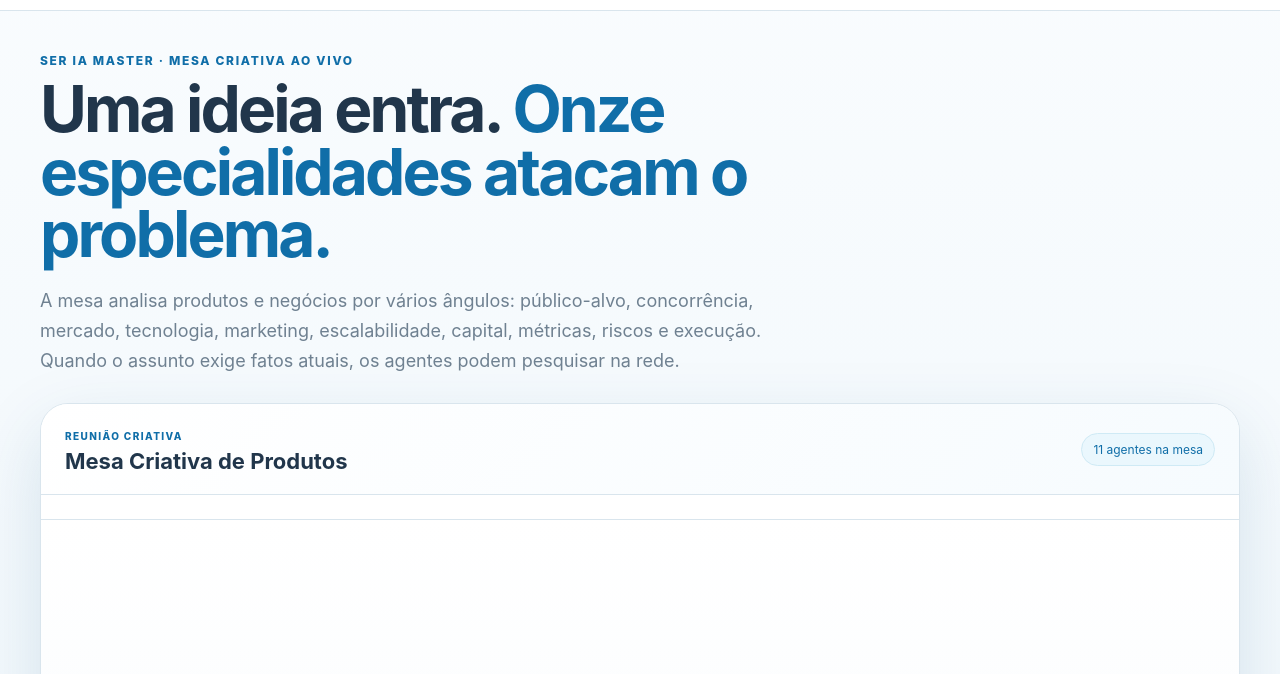
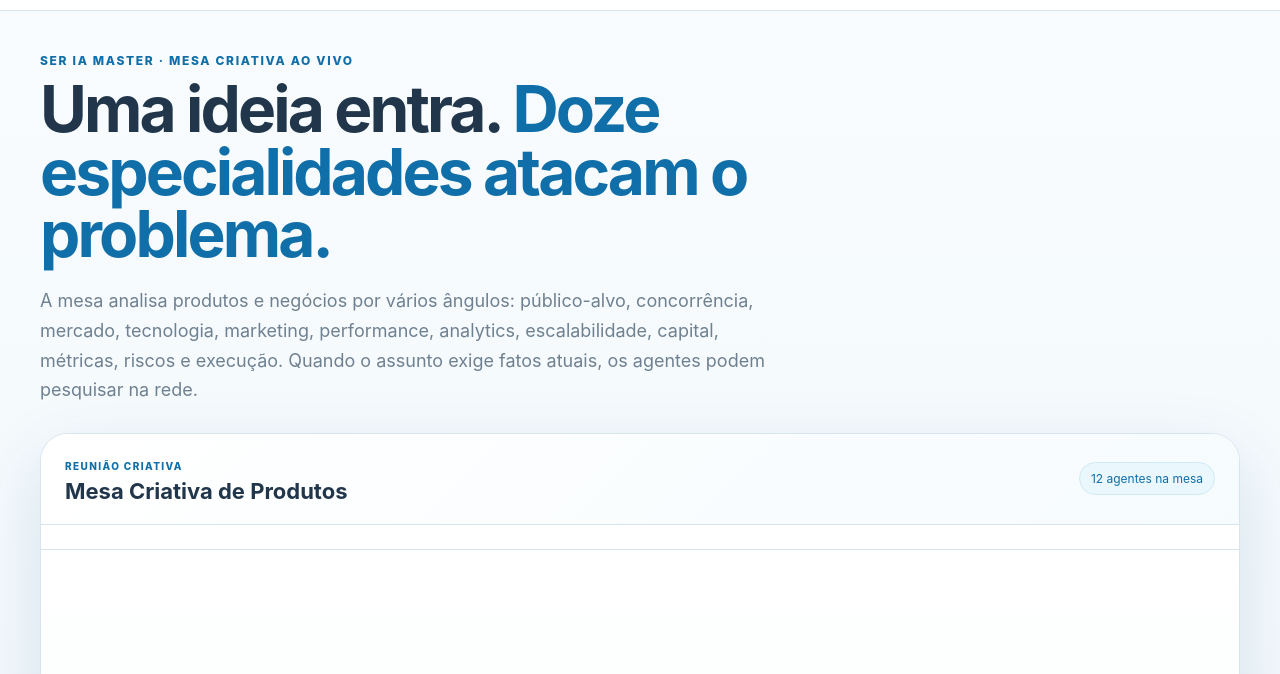
Before and after one commit to sercominteligente/sercomtec, a website: page site/master/community/index.html in a window 1280 px wide. Shown: the part 77-751 px from the top of the page. Drawn offline with Linux system fonts and the light colour scheme; no server answers.

Commit message:
ui(master): update public council to twelve specialists

```diff
--- a/site/master/community/index.html
+++ b/site/master/community/index.html
@@ -23,8 +23,8 @@
   <main class="shell">
     <section class="intro">
       <p class="eyebrow">SER IA MASTER · MESA CRIATIVA AO VIVO</p>
-      <h1>Uma ideia entra. <span>Onze especialidades atacam o problema.</span></h1>
-      <p>A mesa analisa produtos e negócios por vários ângulos: público-alvo, concorrência, mercado, tecnologia, marketing, escalabilidade, capital, métricas, riscos e execução. Quando o assunto exige fatos atuais, os agentes podem pesquisar na rede.</p>
+      <h1>Uma ideia entra. <span>Doze especialidades atacam o problema.</span></h1>
+      <p>A mesa analisa produtos e negócios por vários ângulos: público-alvo, concorrência, mercado, tecnologia, marketing, performance, analytics, escalabilidade, capital, métricas, riscos e execução. Quando o assunto exige fatos atuais, os agentes podem pesquisar na rede.</p>
     </section>
 
     <section class="chat-card" id="chat-card" aria-label="Mesa Criativa de Produtos">
@@ -33,7 +33,7 @@
           <span class="kicker">REUNIÃO CRIATIVA</span>
           <h2 id="room-title">Mesa Criativa de Produtos</h2>
         </div>
-        <div class="agent-count" id="agent-count">11 agentes na mesa</div>
+        <div class="agent-count" id="agent-count">12 agentes na mesa</div>
       </header>
 
       <div class="roster" id="roster" aria-label="Agentes participantes"></div>
```
